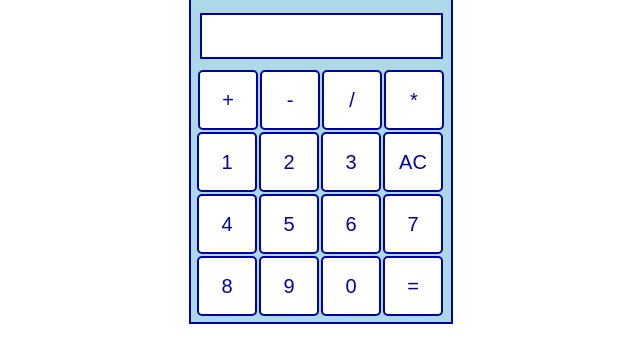
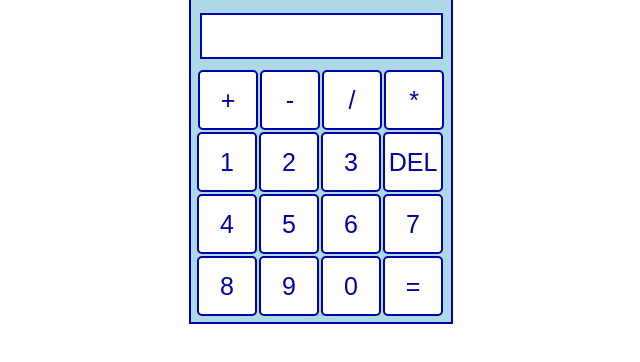
Before and after one commit to jamesonajobi27/My-Calcutor, a React (Vite) app: page / in a window 1280 px wide. Shown: the part 196-558 px from the top of the page, without its empty margins (319-959 px from the left). Built offline with nearby package versions, Linux system fonts and the light colour scheme.

Commit message:
Now I can the input of all button except the equal button.  1.operator button and num button input on the screen. 2.Delete button delete the last value on screen

```diff
--- a/src/App.css
+++ b/src/App.css
@@ -28,7 +28,7 @@ button{
   height:60px;
   width:60px;
   padding:0px;
-  font-size:20px;
+  font-size:25px;
   background-color: white;
 }
 input{
--- a/src/App.jsx
+++ b/src/App.jsx
@@ -7,33 +7,39 @@ import './Screen2.jsx';
 import Screen2 from './Screen2.jsx';
 
 export default function App() {
-   let [input2,setInput2] = React.useState("")
-
-  let [input,setInput] = React.useState(input2)
+  let [input,setInput] = React.useState("")
 
    function inputValue(event){
      setInput(event.target.value);
-   console.log(event.target.value);
   }
+
   function buttonInput(event){
     let num = event.target.value
-    setInput2( prev =>{
+    setInput( prev =>{
       return(prev + num)
     })
+  }
+ function OperatorInput(event){
+   let sign = event.target.value
+   console.log(sign)
+    setInput( prev => {
+      return(prev + sign)
+    })
+ }
+  function Delete(){
 
-    console.log(input2)
+  setInput(prev => {
+     let real = prev.length
+    return(prev.slice(0,real-1))
+  })
   }
-
-
-
-
 
   return (
     <main>
       <Screen1 value ={input}/>
-      <Screen2 onChange={inputValue}/>
-      <Operators />
-      <Digits onClick={buttonInput}  />
+    <Screen2 onChange={inputValue} value={input}/>
+      <Operators onClick={OperatorInput} />
+      <Digits onClick={buttonInput} onClick1={Delete}  />
  </main>
   )
 }
--- a/src/Buttons.jsx
+++ b/src/Buttons.jsx
@@ -8,7 +8,7 @@ export default function Digits(props){
    <button onClick={props.onClick} value="1">1</button>
    <button onClick={props.onClick} value="2" >2</button>
    <button onClick={props.onClick} value="3" >3</button>
-   <button >AC</button>
+   <button onClick={props.onClick1} >DEL</button>
    <button onClick={props.onClick} value="4">4</button>
    <button onClick={props.onClick} value="5">5</button>
    <button onClick={props.onClick} value="6" >6</button>
--- a/src/Operators.jsx
+++ b/src/Operators.jsx
@@ -1,12 +1,12 @@
 import React from "react";
 
-export default function Operators(){
+export default function Operators(props){
   return(
   <div>
-    <button>+</button>
-    <button>-</button>
-    <button>/</button>
-    <button>*</button>
+    <button onClick={props.onClick} value="+">+</button>
+    <button onClick={props.onClick} value="-">-</button>
+    <button onClick={props.onClick} value="/">/</button>
+    <button value="*"   onClick={props.onClick}>*</button>
   </div>
   )
 }
--- a/src/Screen2.jsx
+++ b/src/Screen2.jsx
@@ -3,6 +3,6 @@ import React from "react"
 
 export default function Screen2(prop){
   return(
-     <input className="Noclick"type="text" onChange={prop.onChange} ></input>
+     <input className="Noclick"type="text" onChange={prop.onChange} value={prop.value} readOnly ></input>
   )
 }
```
